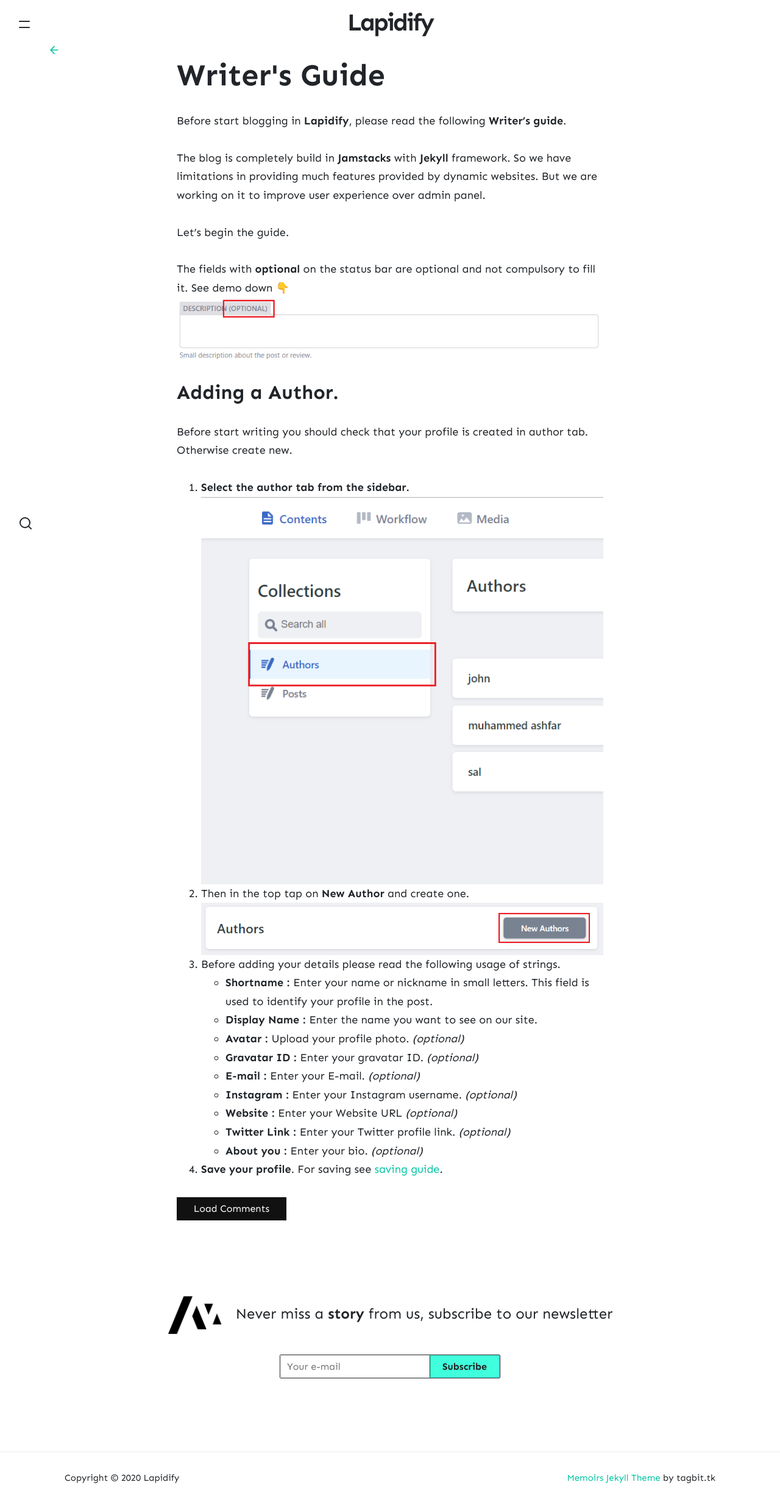
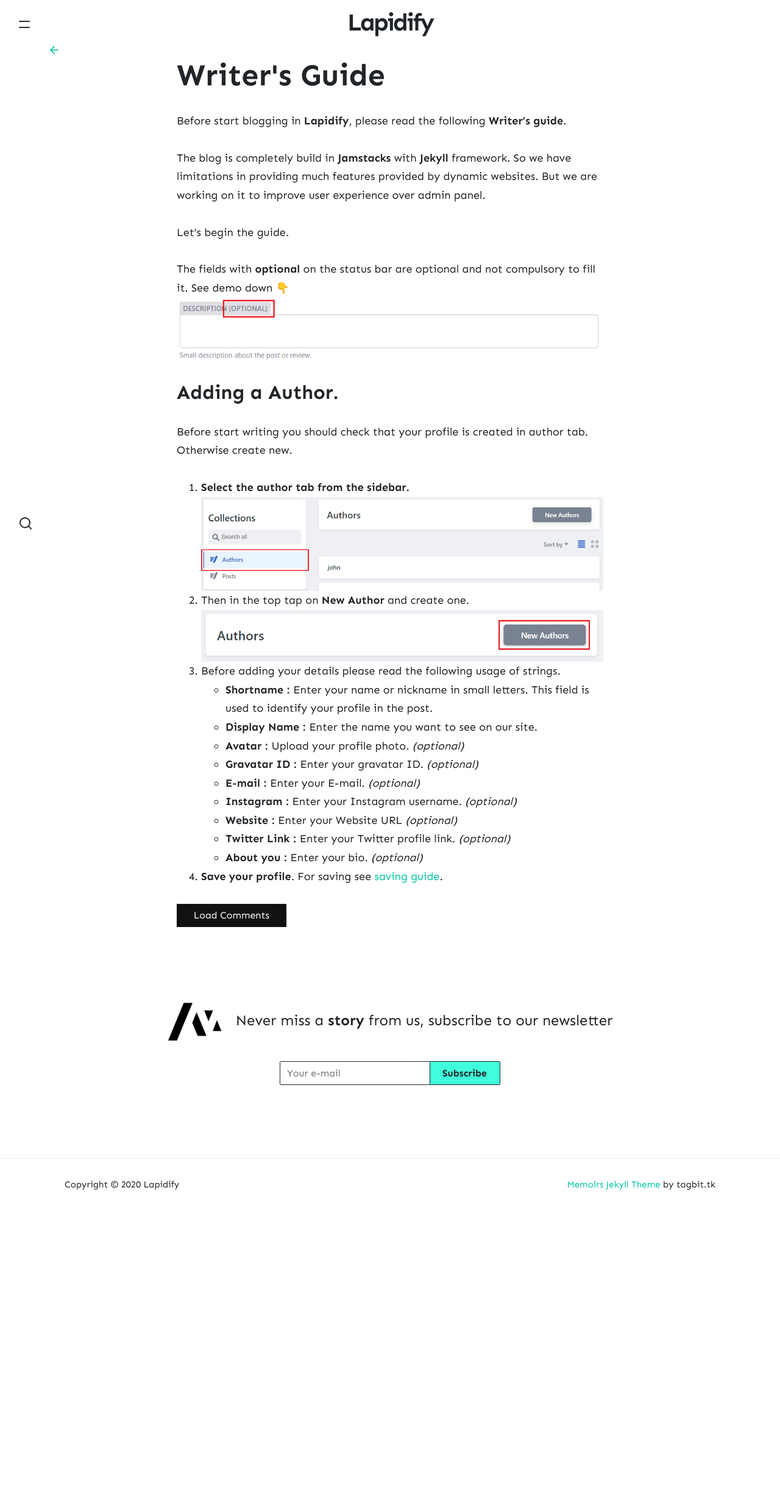
Before and after one commit to muhammedashfar7/Lapidify, a Jekyll site: the page built from writer-s-guide.md, in a window 1280 px wide. Shown: the whole page at 61% size. Built offline with Jekyll 4.4.1, drawn with Linux system fonts in a browser that asks for light colours; nearby versions of some CDN libraries; a script that is not in the unit is left out; comment, search, counter and statistics services are not loaded; after the commit the page ends 1986 px from its top, so only the background shows below that.

Commit message:
Update from Forestry.io Muhammed Ashfar updated writer-s-guide.md

```diff
--- a/writer-s-guide.md
+++ b/writer-s-guide.md
@@ -21,7 +21,7 @@
 
 Before start writing you should check that your profile is created in author tab. Otherwise create new.
 
-1. **Select the author tab from the sidebar.![](/uploads/tempsnip1.png)**
+1. **Select the author tab from the sidebar.![](/uploads/tempsnip1-1.png)**
 2. Then in the top tap on **New Author** and create one.![](/uploads/tempsnip2.png)
 3. Before adding your details please read the following usage of strings.
    * **Shortname :** Enter your name or nickname in small letters. This field is used to identify your profile in the post.
```
